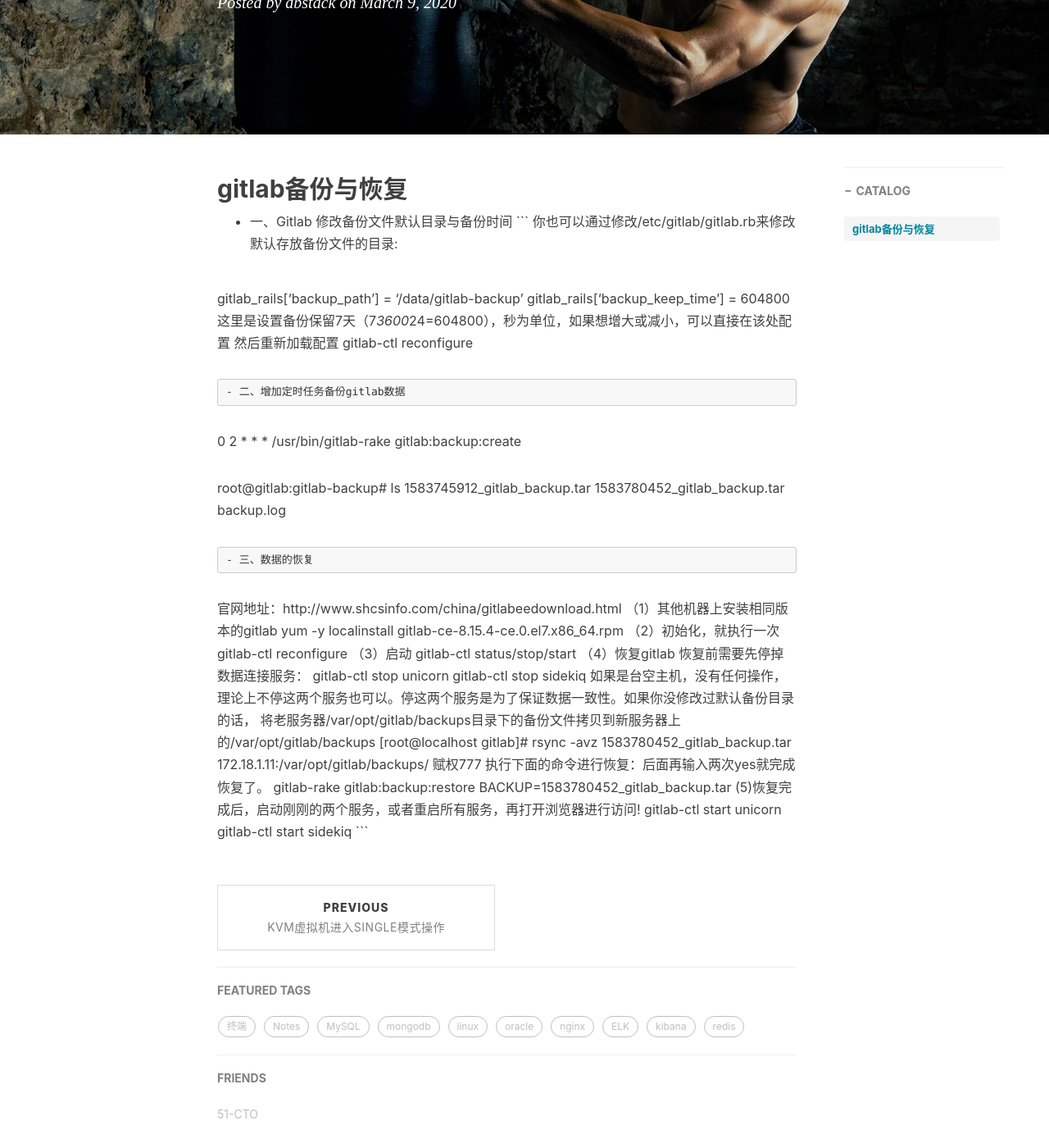
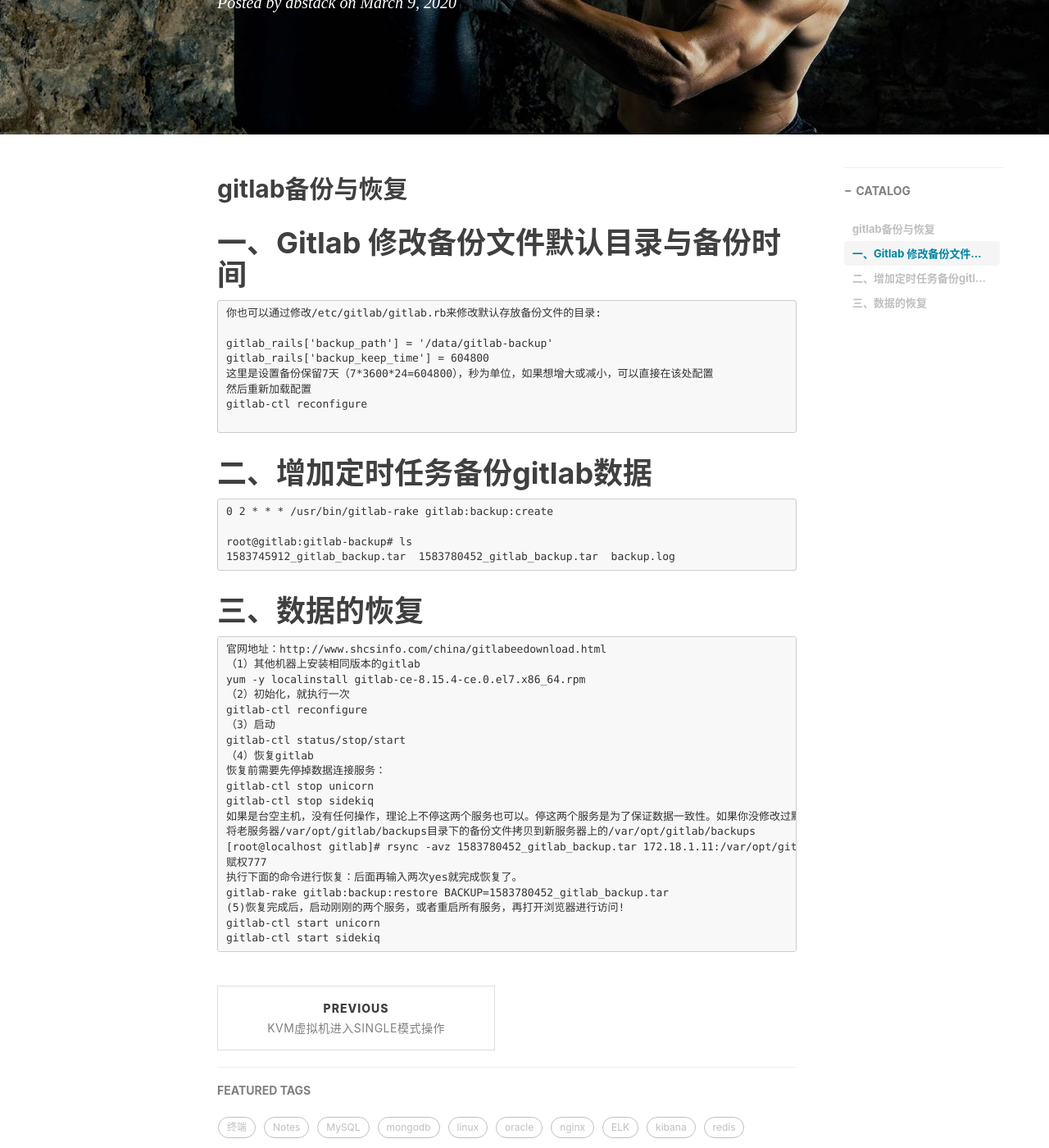
Before and after one commit to weiyanwei412/weiyanwei412.github.io, a Jekyll site: the page built from _posts/2020-03-10-gitlab备份与恢复.md, in a window 1280 px wide and 1400 px high, scrolled down 359 px. Shown: the whole window at 82% size. Built offline with Jekyll 4.4.1, drawn with Linux system fonts in a browser that asks for light colours; nearby versions of some CDN libraries; comment, search, counter and statistics services are not loaded.

Commit message:
Update 2020-03-10-gitlab备份与恢复.md

````diff
--- a/_posts/2020-03-10-gitlab备份与恢复.md
+++ b/_posts/2020-03-10-gitlab备份与恢复.md
@@ -11,7 +11,7 @@ tags:
     - linux
 ---
 ## gitlab备份与恢复
-- 一、Gitlab 修改备份文件默认目录与备份时间
+# 一、Gitlab 修改备份文件默认目录与备份时间
 ```
 你也可以通过修改/etc/gitlab/gitlab.rb来修改默认存放备份文件的目录:
 
@@ -22,14 +22,14 @@ gitlab_rails['backup_keep_time'] = 604800
 gitlab-ctl reconfigure
 
 ```
-- 二、增加定时任务备份gitlab数据
+# 二、增加定时任务备份gitlab数据
 ```
 0 2 * * * /usr/bin/gitlab-rake gitlab:backup:create
 
 root@gitlab:gitlab-backup# ls
 1583745912_gitlab_backup.tar  1583780452_gitlab_backup.tar  backup.log
 ```
-- 三、数据的恢复
+# 三、数据的恢复
 ```
 官网地址：http://www.shcsinfo.com/china/gitlabeedownload.html
 （1）其他机器上安装相同版本的gitlab
````
